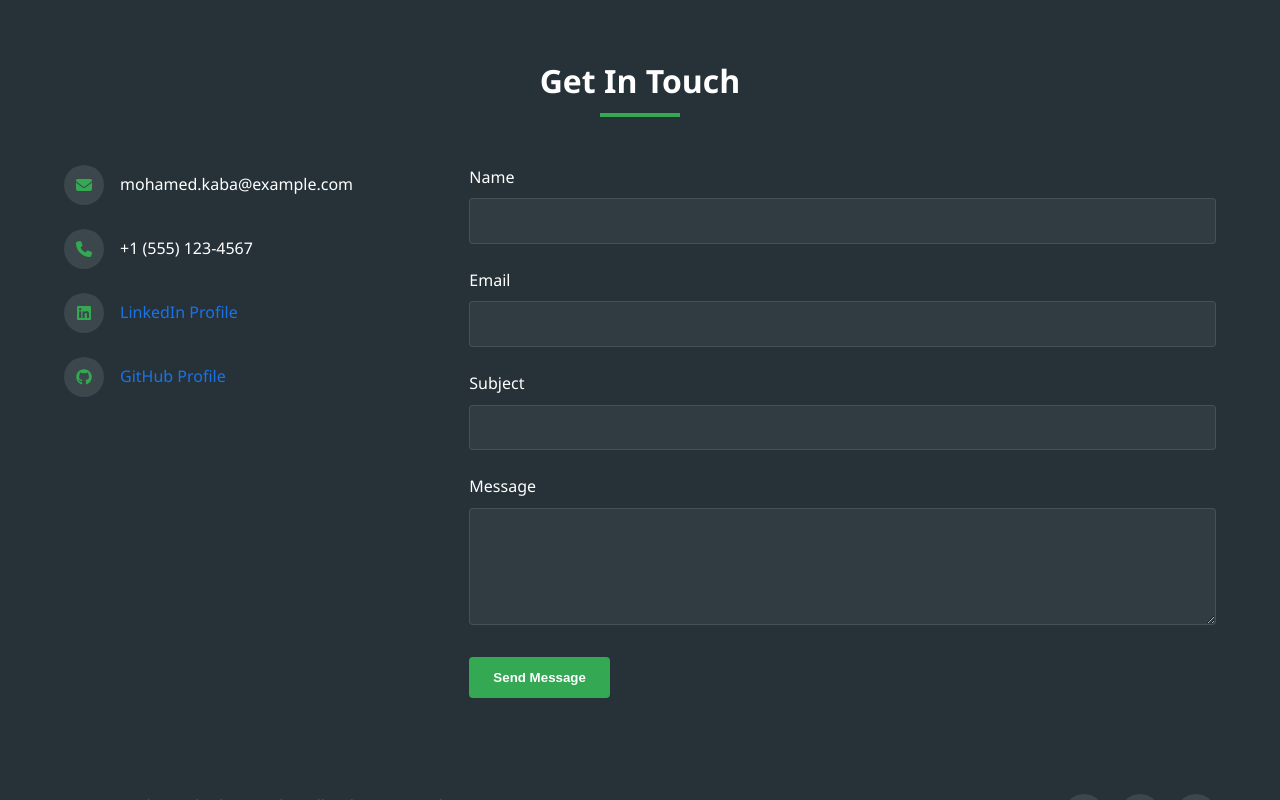
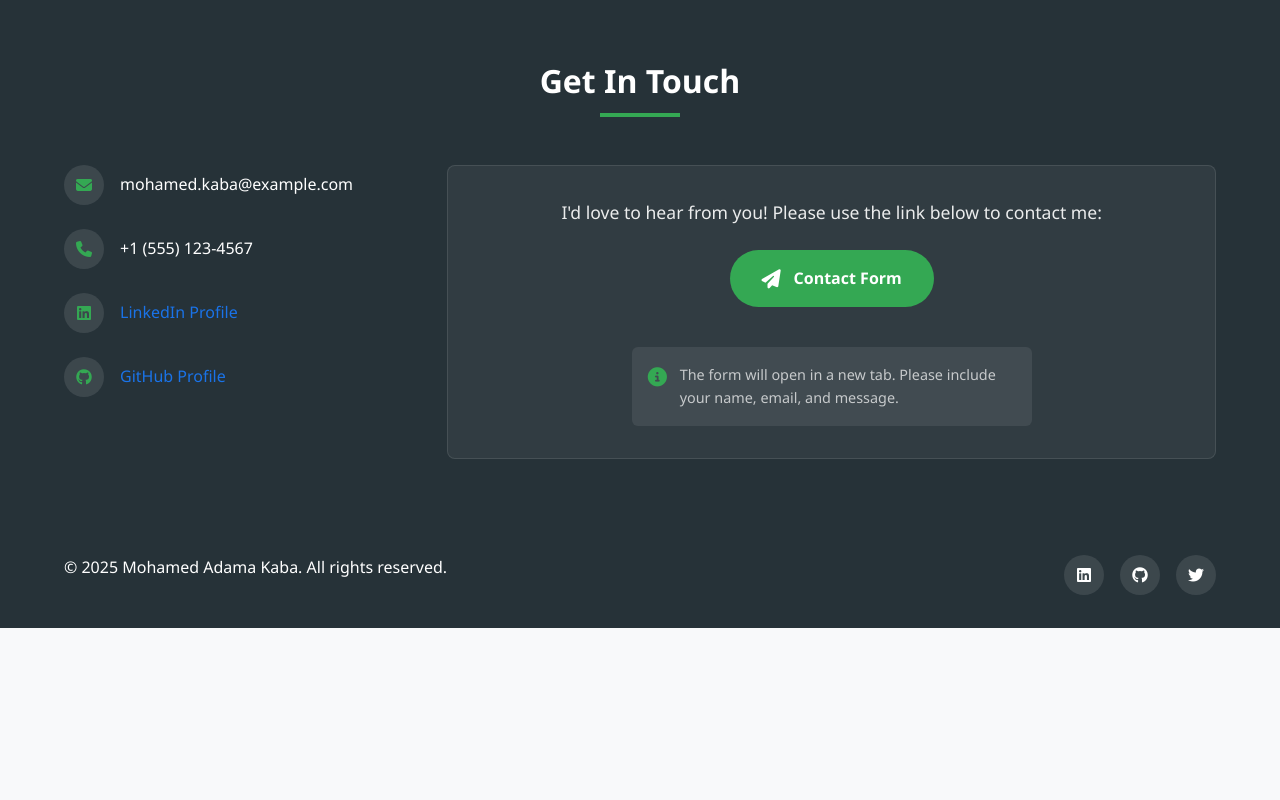
Before and after one commit to mkaba214/mkaba214.github.io, a plain HTML site: page index.html in a window 1280 px wide. Shown: the part 2000-2800 px from the top of the page. After the commit the page ends 2628 px from the top, so only its background shows below. Drawn offline with Linux system fonts and the light colour scheme.

Commit message:
New version april 14 2025-2

```diff
--- a/index.html
+++ b/index.html
@@ -13,7 +13,7 @@
             <div class="header-content">
                 <div class="profile-info">
                     <h1>Mohamed Adama Kaba</h1>
-                    <p class="tagline">AWS Cloud Engineer | Certified Scrum Master | IT Support Specialist</p>
+                    <p class="tagline">AWS Cloud Institute | Aspiring Cloud Application Developer | Certified Scrum Master | IT Support Specialist</p>
                 </div>
                 <div class="profile-image">
                     <img src="assets/photolinkedin.jpeg" alt="Mohamed Adama Kaba">
@@ -39,8 +39,8 @@
                 <h2 class="section-title">About Me</h2>
                 <div class="about-content">
                     <div class="about-text">
-                        <p>Detail-oriented IT Support Engineer with over 10 years of experience delivering high-quality technical support, system administration, and network operations. Proven success in supporting Windows, Mac, and Linux environments, managing infrastructure projects, and leading IT process improvements.</p>
-                        <p>I'm passionate about cloud technologies and infrastructure automation, currently enhancing my skills at AWS Cloud Institute. My goal is to leverage my experience to build scalable, resilient cloud applications.</p>
+                        <p style="text-align: justify;">Detail-oriented IT Support Engineer with over 10 years of experience delivering high-quality technical support, system administration, and network operations. Proven success in supporting Windows, Mac, and Linux environments, managing infrastructure projects, and leading IT process improvements.</p>
+                        <p style="text-align: justify;">I'm passionate about cloud technologies and infrastructure automation, currently enhancing my skills at AWS Cloud Institute. My goal is to leverage my experience to build scalable, resilient cloud applications.</p>
                     </div>
                     <div class="about-stats">
                         <div class="stat-box">
@@ -229,25 +229,16 @@
                             <a href="#" target="_blank">GitHub Profile</a>
                         </div>
                     </div>
-                    <form class="contact-form">
-                        <div class="form-group">
-                            <label for="name">Name</label>
-                            <input type="text" id="name" name="name" required>
+                    <div class="external-form">
+                        <p>I'd love to hear from you! Please use the link below to contact me:</p>
+                        <a href="https://forms.gle/exampleFormLink" class="external-form-btn" target="_blank">
+                            <i class="fas fa-paper-plane"></i> Contact Form
+                        </a>
+                        <div class="form-note">
+                            <i class="fas fa-info-circle"></i>
+                            <p>The form will open in a new tab. Please include your name, email, and message.</p>
                         </div>
-                        <div class="form-group">
-                            <label for="email">Email</label>
-                            <input type="email" id="email" name="email" required>
-                        </div>
-                        <div class="form-group">
-                            <label for="subject">Subject</label>
-                            <input type="text" id="subject" name="subject" required>
-                        </div>
-                        <div class="form-group">
-                            <label for="message">Message</label>
-                            <textarea id="message" name="message" rows="5" required></textarea>
-                        </div>
-                        <button type="submit" class="submit-btn">Send Message</button>
-                    </form>
+                    </div>
                 </div>
             </div>
         </section>
--- a/styles/style.css
+++ b/styles/style.css
@@ -531,5 +531,86 @@ footer {
 .animate-fadeIn {
     animation: fadeIn 0.8s ease forwards;
 }
+/* Add this to your existing CSS file */
 
+/* External Form Styling */
+.external-form {
+    flex: 2;
+    min-width: 300px;
+    background-color: rgba(255, 255, 255, 0.05);
+    border-radius: 8px;
+    padding: 2rem;
+    border: 1px solid rgba(255, 255, 255, 0.1);
+    display: flex;
+    flex-direction: column;
+    align-items: center;
+    text-align: center;
+}
+
+.external-form p {
+    margin-bottom: 1.5rem;
+    font-size: 1.1rem;
+    color: rgba(255, 255, 255, 0.9);
+}
+
+.external-form-btn {
+    display: inline-flex;
+    align-items: center;
+    justify-content: center;
+    background-color: var(--secondary-color);
+    color: white;
+    padding: 1rem 2rem;
+    border-radius: 50px;
+    font-weight: 600;
+    transition: var(--transition);
+    margin-bottom: 1.5rem;
+    min-width: 200px;
+}
+
+.external-form-btn i {
+    margin-right: 0.8rem;
+    font-size: 1.2rem;
+}
+
+.external-form-btn:hover {
+    background-color: #2d8e47;
+    transform: translateY(-3px);
+    box-shadow: 0 5px 15px rgba(0, 0, 0, 0.3);
+    color: white;
+}
+
+.form-note {
+    display: flex;
+    align-items: flex-start;
+    background-color: rgba(255, 255, 255, 0.08);
+    padding: 1rem;
+    border-radius: 6px;
+    margin-top: 1rem;
+    max-width: 400px;
+}
+
+.form-note i {
+    margin-right: 0.8rem;
+    color: var(--secondary-color);
+    font-size: 1.2rem;
+    margin-top: 0.2rem;
+}
+
+.form-note p {
+    margin: 0;
+    font-size: 0.9rem;
+    color: rgba(255, 255, 255, 0.7);
+    text-align: left;
+}
+
+/* Make sure this is included in your responsive design section */
+@media (max-width: 768px) {
+    .external-form {
+        padding: 1.5rem;
+    }
+
+    .external-form-btn {
+        width: 100%;
+    }
+}
 /* Add animation triggers via JavaScript */
```
